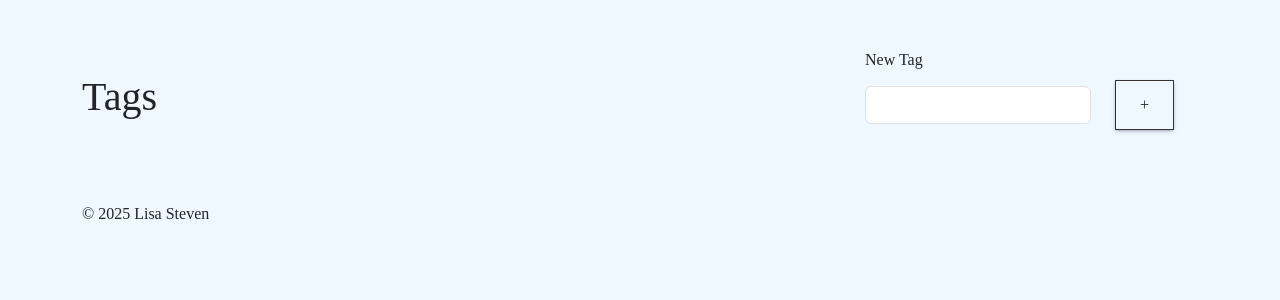
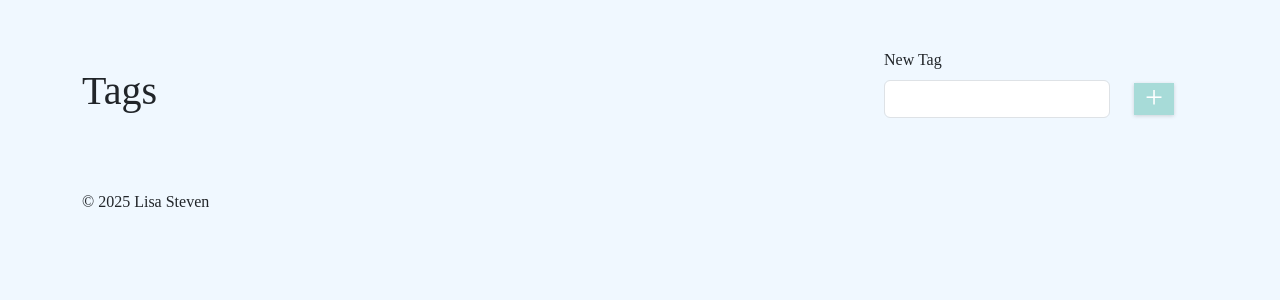
Before and after one commit to LisaS7/HouseworkTracker, a FastAPI app: page /tags/ in a window 1280 px wide. Shown: the part 136-436 px from the top of the page. Run offline with FastAPI, Linux system fonts and the light colour scheme; some web fonts are replaced.

Commit message:
Adding small button style

```diff
--- a/static/styles.css
+++ b/static/styles.css
@@ -121,6 +121,20 @@ body {
   border: none;
 }
 
+.btn-small {
+  width: 2.5rem;
+  height: 0.7rem;
+  display: flex;
+  align-items: center;
+  justify-content: center;
+  box-shadow: rgba(0, 0, 0, 0.16) 0px 1px 4px;
+  background-color: var(--pale-blue);
+  color: white;
+  font-size: 2rem;
+  padding: 0.9rem 0.8rem 1.1rem 0.8rem;
+  border: none;
+}
+
 /* ==========================
    Media
    ========================== */
```
